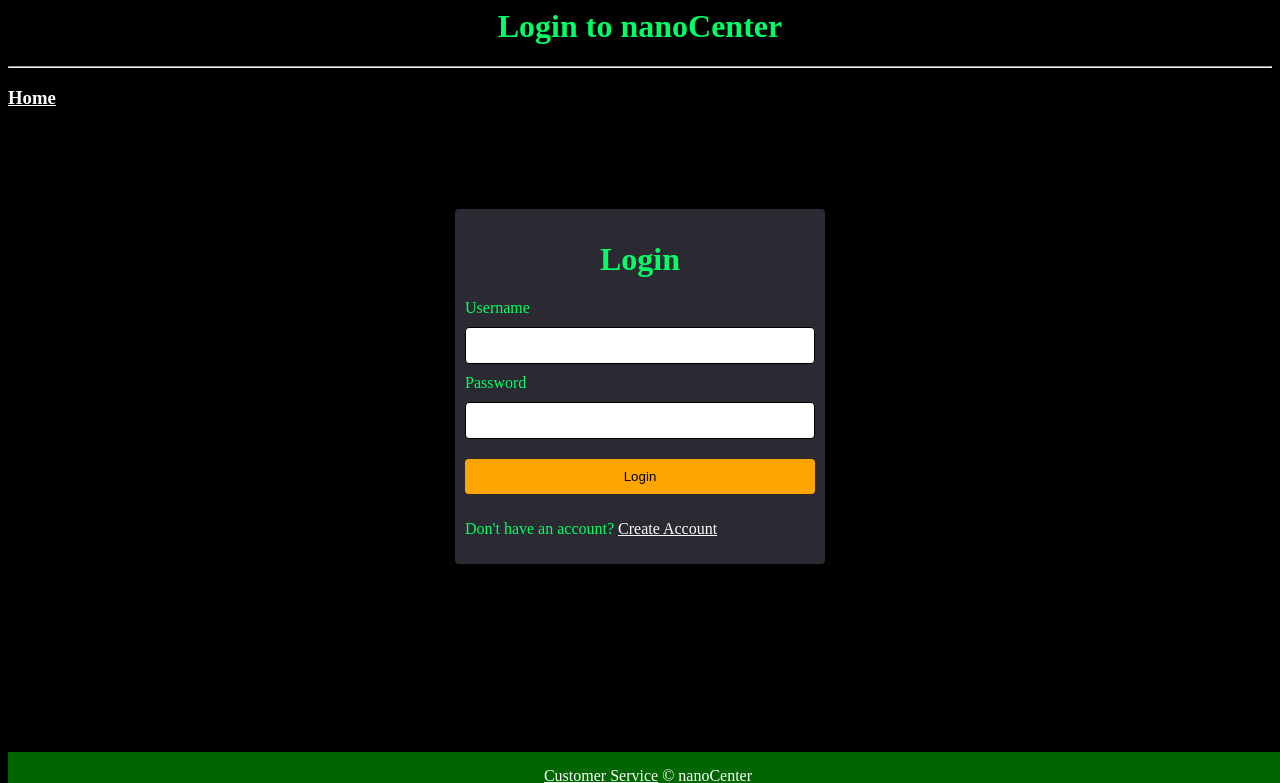
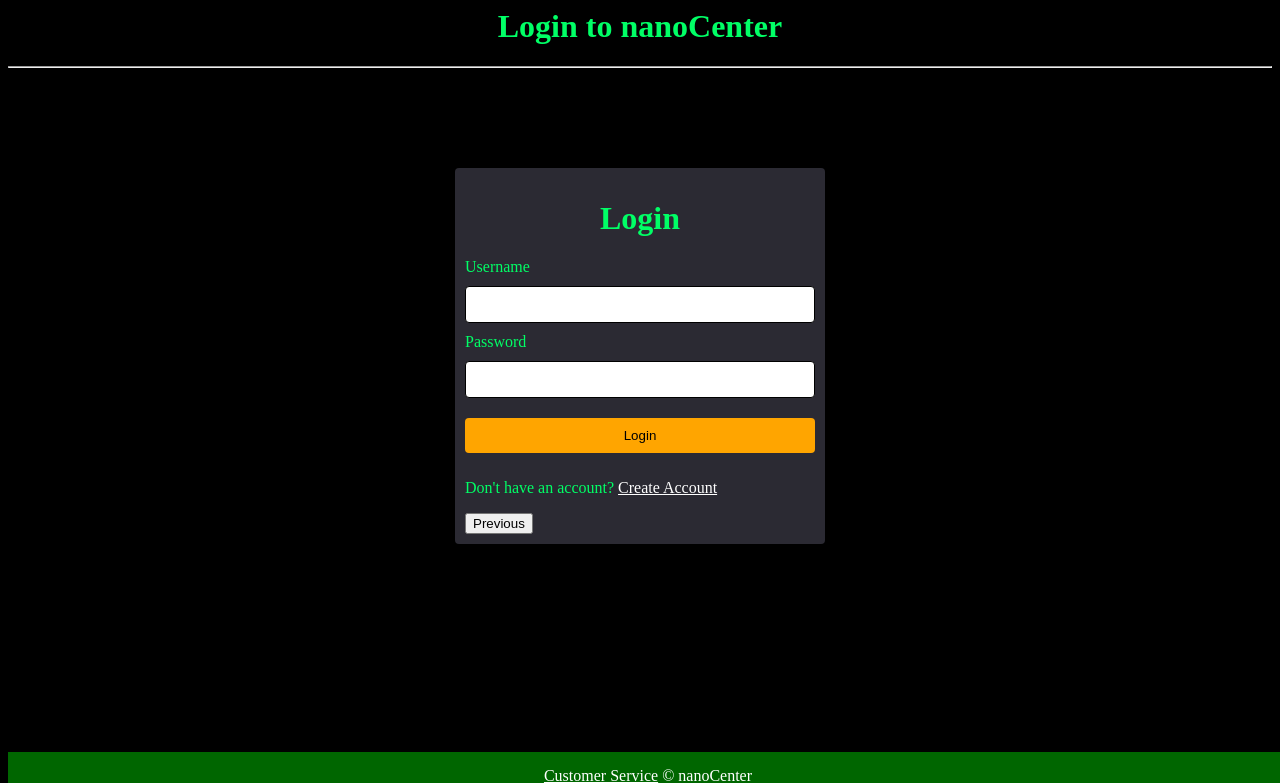
Before and after one commit to edgar-rosales95/nanocenter, a PHP site: page /login.php in a window 1280 px wide. Shown: the top 783 px of the page. Run offline with PHP 8.4, Linux system fonts and the light colour scheme.

Commit message:
Previous button added

```diff
--- a/login.php
+++ b/login.php
@@ -64,7 +64,6 @@
 	<main>
 	<h1>Login to nanoCenter</h1>
 	<hr>
-	<h3><a href="home.html" style="color:#ffffff">Home</a></h3>
 	<div class="top"></div>
 	<div class="login">
 		<h1>Login</h1>
@@ -76,9 +75,8 @@
 			<input type="submit" value="Login">
 			<br>
 			<p>Don't have an account? <a href="register.php" style="color:#ffffff">Create Account</a></p>
-
-
 		</form>
+		<input type= 'button' onclick='javascript:history.back();return false;' value='Previous'>
 	</main>
 	<footer>
 		<div class="bottom"><a href="contactinfo.html" style="color:#ffffff"><i class="fa fa-fw fa-user"></i>Customer Service</a> &copy; nanoCenter</div>
```
